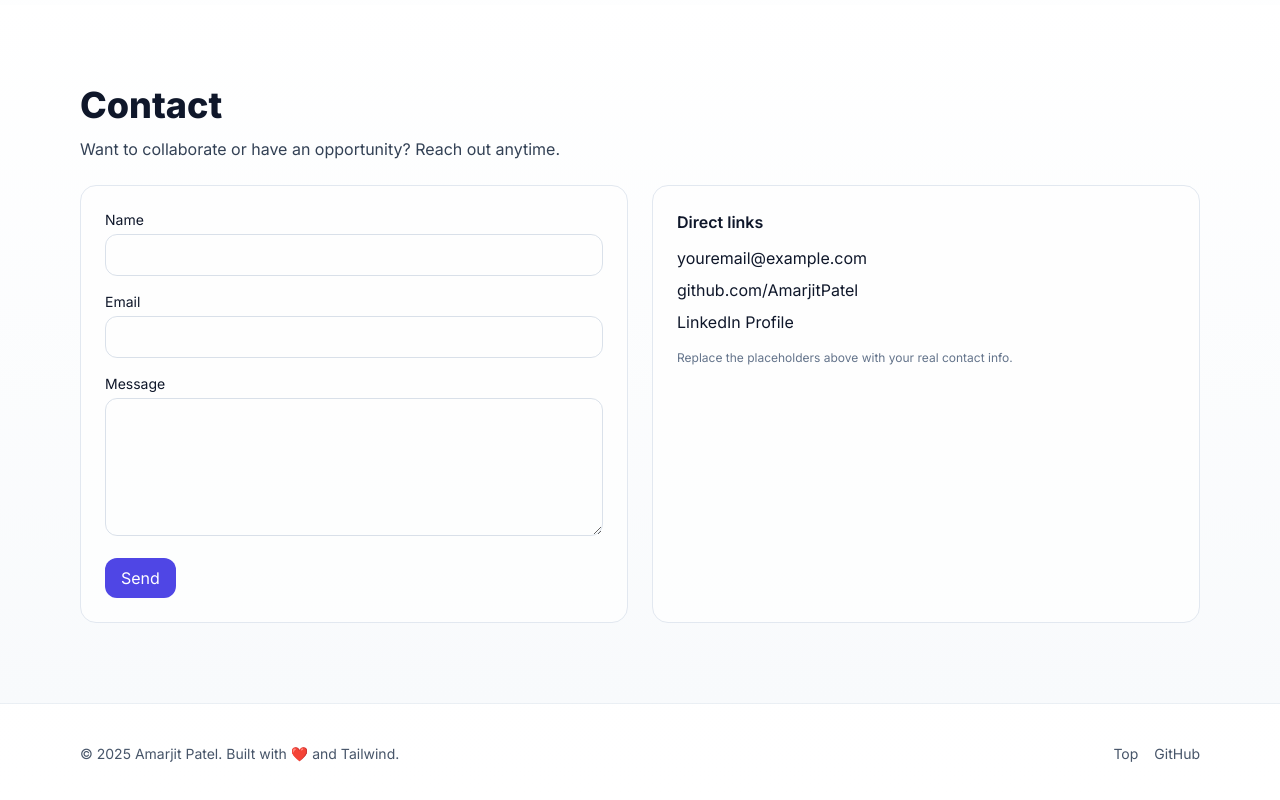
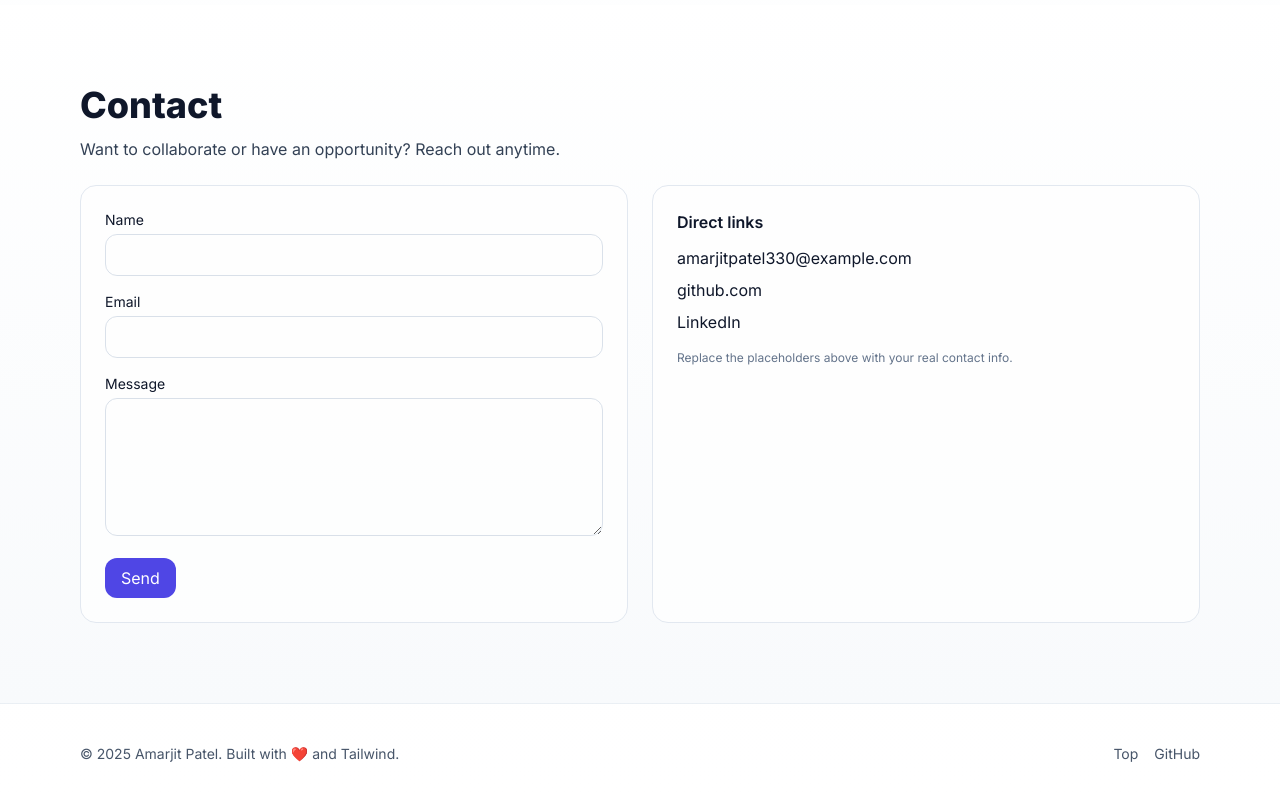
Before and after one commit to AmarjitPatel/devops-git-project, a plain HTML site: page index.html in a window 1280 px wide. Shown: the part 2647-3447 px from the top of the page. Drawn offline with nearby package versions, Linux system fonts and the light colour scheme.

Commit message:
Update index.html

```diff
--- a/index.html
+++ b/index.html
@@ -257,7 +257,7 @@
       <p class="mt-3 text-slate-700 dark:text-slate-300">Want to collaborate or have an opportunity? Reach out anytime.</p>
 
       <div class="mt-6 grid md:grid-cols-2 gap-6">
-        <form action="https://formspree.io/f/your-form-id" method="POST" class="p-6 rounded-2xl border border-slate-200 dark:border-slate-800 bg-white/70 dark:bg-slate-900/40">
+        <form action="https://formspree.io/f/mjkoqonw" method="POST" class="p-6 rounded-2xl border border-slate-200 dark:border-slate-800 bg-white/70 dark:bg-slate-900/40">
           <label class="block text-sm">Name</label>
           <input class="mt-1 w-full px-3 py-2 rounded-xl border border-slate-300/70 dark:border-slate-700 bg-transparent" name="name" required>
 
@@ -273,9 +273,9 @@
         <div class="p-6 rounded-2xl border border-slate-200 dark:border-slate-800 bg-white/70 dark:bg-slate-900/40">
           <h3 class="font-semibold">Direct links</h3>
           <ul class="mt-3 space-y-2">
-            <li><a class="hover:text-indigo-600" href="mailto:youremail@example.com">youremail@example.com</a></li>
-            <li><a class="hover:text-indigo-600" href="https://github.com/AmarjitPatel" target="_blank">github.com/AmarjitPatel</a></li>
-            <li><a class="hover:text-indigo-600" href="https://linkedin.com/in/amarjit-patel-454011255" target="_blank">LinkedIn Profile</a></li>
+            <li><a class="hover:text-indigo-600" href="mailto:youremail@example.com">amarjitpatel330@example.com</a></li>
+            <li><a class="hover:text-indigo-600" href="https://github.com/AmarjitPatel" target="_blank">github.com</a></li>
+            <li><a class="hover:text-indigo-600" href="https://linkedin.com/in/amarjit-patel-454011255" target="_blank">LinkedIn </a></li>
           </ul>
           <p class="mt-4 text-xs text-slate-500 dark:text-slate-400">Replace the placeholders above with your real contact info.</p>
         </div>
```
